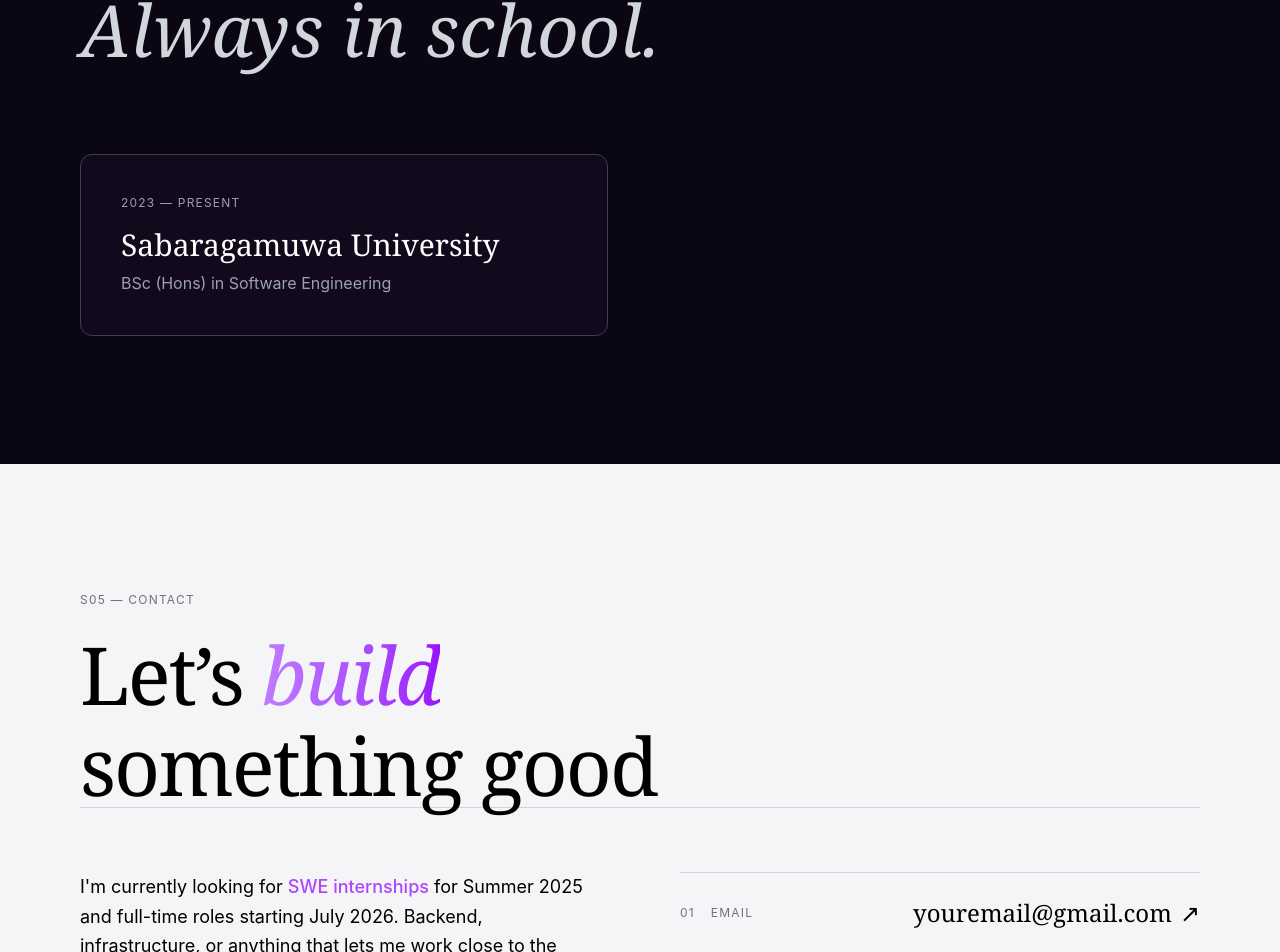
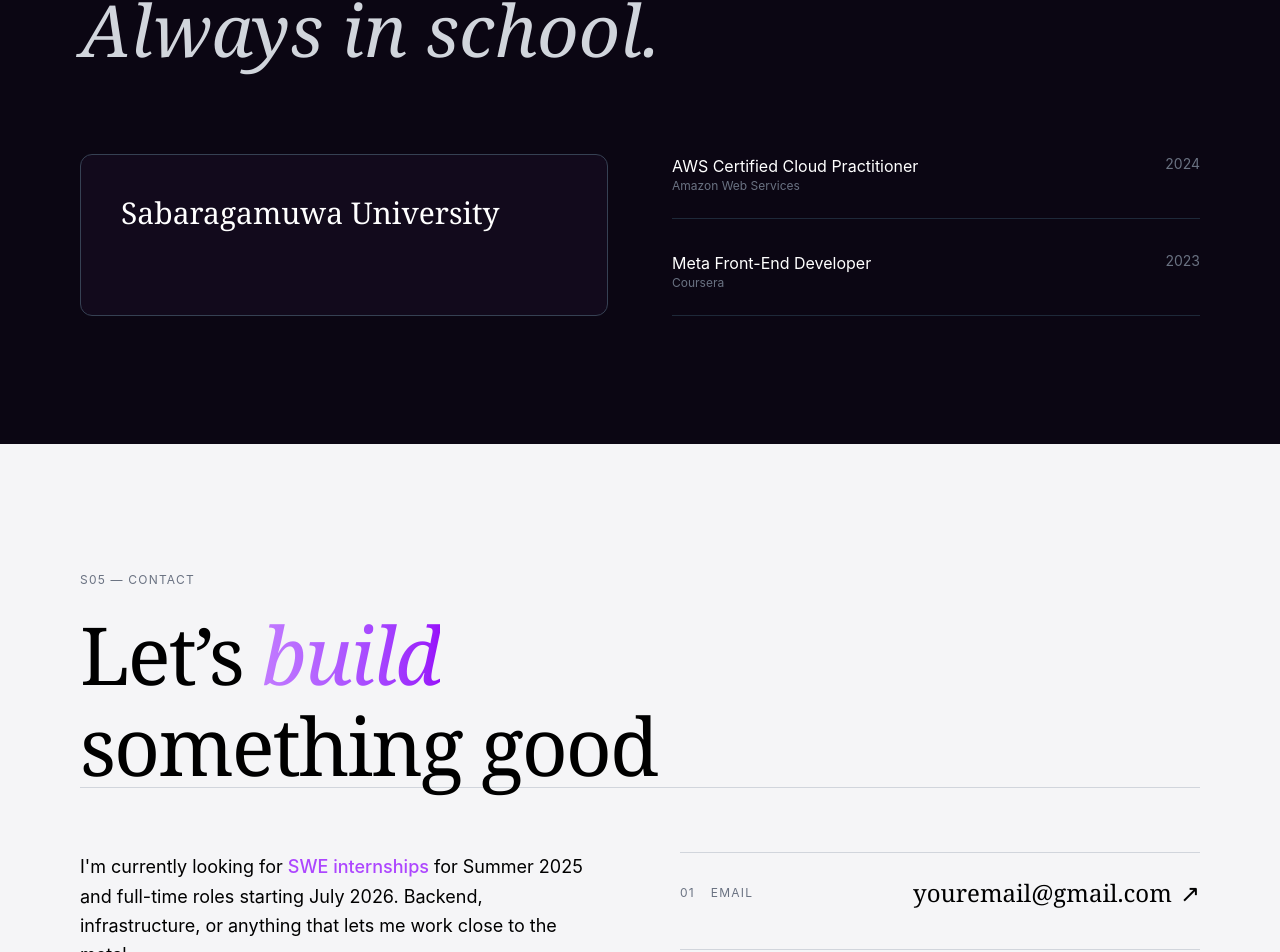
Before and after one commit to TharukaThennakoon/My-Portfolio, a React (Vite) app: page / in a window 1280 px wide. Shown: the part 3676-4628 px from the top of the page. Built offline with nearby package versions, Linux system fonts and the light colour scheme.

Commit message:
Add certification list component

```diff
--- a/src/sections/Education.jsx
+++ b/src/sections/Education.jsx
@@ -1,4 +1,4 @@
-// Commit 4 - Add animated education timeline
+// Commit 5 - Add certification list component
 import { motion } from "framer-motion";
 
 export default function Education() {
@@ -25,22 +25,39 @@ export default function Education() {
           transition={{ duration: 0.6 }}
           className="border border-gray-700 rounded-xl p-10 bg-[#120a1c]"
         >
-          <p className="text-xs text-gray-400 tracking-widest">
-            2023 — PRESENT
-          </p>
-
-          <h2 className="text-3xl font-serif mt-4">
+          <h2 className="text-3xl font-serif">
             Sabaragamuwa University
           </h2>
-
-          <p className="text-gray-400 mt-2">
-            BSc (Hons) in Software Engineering
-          </p>
         </motion.div>
 
-        <div></div>
+        <div className="space-y-8">
+          <CertItem
+            title="AWS Certified Cloud Practitioner"
+            org="Amazon Web Services"
+            year="2024"
+          />
+
+          <CertItem
+            title="Meta Front-End Developer"
+            org="Coursera"
+            year="2023"
+          />
+        </div>
 
       </div>
     </section>
   );
 }
+
+function CertItem({ title, org, year }) {
+  return (
+    <div className="border-b border-gray-800 pb-6 flex justify-between">
+      <div>
+        <p>{title}</p>
+        <p className="text-xs text-gray-500">{org}</p>
+      </div>
+
+      <span className="text-sm text-gray-500">{year}</span>
+    </div>
+  );
+}
```
